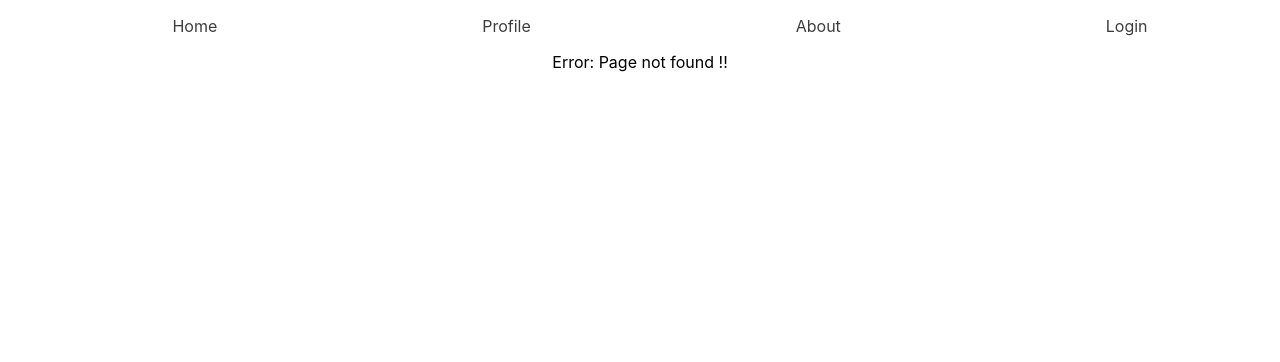
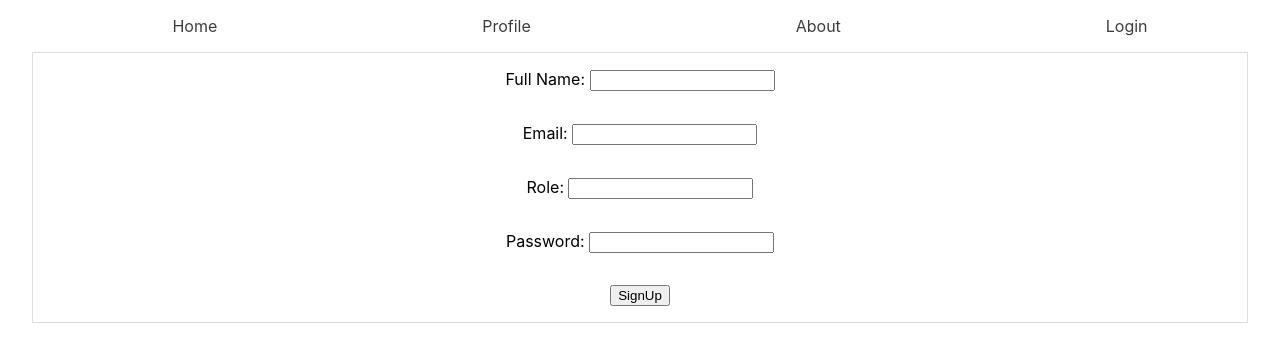
Before and after one commit to Abhinavav23/theta-react, a React (Create React App) app: page /signup in a window 1280 px wide. Before the commit this address had no page. Shown: the top 362 px of the page. Built offline with nearby package versions, Linux system fonts and the light colour scheme.

Commit message:
[18 oct 2023] signup flow

```diff
--- a/src/App.css
+++ b/src/App.css
@@ -31,7 +31,7 @@
   color: #3d3d3d;
 }
 
-.login-form{
+.form-container{
   display: flex;
   flex-direction: column;
   gap: 2rem;
--- a/src/App.jsx
+++ b/src/App.jsx
@@ -9,6 +9,7 @@
 import { DynamicProfile } from "./Pages/DynamicProfile";
 import { Product } from "./Pages/Product";
 import { Login } from "./Pages/Login";
+import { SignUp } from "./Pages/SignUp";
 
 function App() {
   const [showHome, setShowHome] = useState(false);
@@ -48,6 +49,7 @@
         <Route path="/profile/:userId/:localAddress" element={<DynamicProfile />} />
         <Route path="/product" element={<Product/>}/>
         <Route path="/login" element={<Login/>}/>
+        <Route path="/signup" element={<SignUp/>}/>
         <Route
           path="*"
           element={
--- a/src/Pages/Login.jsx
+++ b/src/Pages/Login.jsx
@@ -1,43 +1,43 @@
 import React, { useState } from "react";
 import { useNavigate } from "react-router-dom";
 
-const userList = [
-  {
-    id: "1001",
-    name: "Akash",
-    role: "student",
-    email: "Akash@mail.com",
-    pwd: "123456",
-  },
-  {
-    id: "1002",
-    name: "Naveen",
-    role: "student",
-    email: "Naveen@mail.com",
-    pwd: "123456",
-  },
-  {
-    id: "1003",
-    name: "Faraz",
-    role: "student",
-    email: "Faraz@mail.com",
-    pwd: "123456",
-  },
-  {
-    id: "1004",
-    name: "Prashant",
-    role: "student",
-    email: "Prashant@mail.com",
-    pwd: "123456",
-  },
-  {
-    id: "1008",
-    name: "Suraj",
-    role: "student",
-    email: "Suraj@mail.com",
-    pwd: "123456",
-  },
-];
+// const userList = [
+//   {
+//     id: "1001",
+//     name: "Akash",
+//     role: "student",
+//     email: "Akash@mail.com",
+//     pwd: "123456",
+//   },
+//   {
+//     id: "1002",
+//     name: "Naveen",
+//     role: "student",
+//     email: "Naveen@mail.com",
+//     pwd: "123456",
+//   },
+//   {
+//     id: "1003",
+//     name: "Faraz",
+//     role: "student",
+//     email: "Faraz@mail.com",
+//     pwd: "123456",
+//   },
+//   {
+//     id: "1004",
+//     name: "Prashant",
+//     role: "student",
+//     email: "Prashant@mail.com",
+//     pwd: "123456",
+//   },
+//   {
+//     id: "1008",
+//     name: "Suraj",
+//     role: "student",
+//     email: "Suraj@mail.com",
+//     pwd: "123456",
+//   },
+// ];
 
 export const Login = () => {
   const [userDetails, setUserDetails] = useState({
@@ -45,7 +45,7 @@
     password: "",
   });
 
-  const navigate = useNavigate()
+  const navigate = useNavigate();
 
   const handleInputChange = (e) => {
     const { value, name } = e.target;
@@ -54,22 +54,26 @@
 
   const handleSubmit = (e) => {
     e.preventDefault();
+    const userList = JSON.parse(localStorage.getItem("userList"));
+    if (!userList) {
+      return;
+    }
     const user = userList.find((usr) => usr.email === userDetails.email);
-    if(user){
-        if(user.pwd === userDetails.password){
-            // navigate the user to home
-            console.log('successful');
-            navigate("/home");
-        }else{
-            console.log("password is incorrect");
-        }
-    }else{
-        console.log("no user found");
+    if (user) {
+      if (user.password === userDetails.password) {
+        // navigate the user to home
+        console.log("successful");
+        navigate("/home");
+      } else {
+        console.log("password is incorrect");
+      }
+    } else {
+      console.log("no user found");
     }
   };
 
   return (
-    <form action="" className="login-form" onSubmit={handleSubmit}>
+    <form action="" className="form-container" onSubmit={handleSubmit}>
       <div>
         <label htmlFor="email">Email: </label>
         <input
@@ -93,6 +97,9 @@
       </div>
 
       <input type="submit" value="Login" />
+
+      <p>Not a user already?</p>
+      <button onClick={() => navigate("/signup")}>create account</button>
     </form>
   );
 };
--- /dev/null
+++ b/src/Pages/SignUp.jsx
@@ -0,0 +1,89 @@
+import React, { useState } from "react";
+import { useNavigate } from "react-router-dom";
+
+export const SignUp = () => {
+  const initialUserData = {
+    fullName: "",
+    email: "",
+    role: "",
+    password: "",
+  };
+
+  const [userDetails, setUserDetails] = useState(initialUserData);
+  const navigate = useNavigate();
+  const handleInputChange = (e) => {
+    const { value, name } = e.target;
+    setUserDetails({ ...userDetails, [name]: value });
+  };
+
+  const handleSubmit = (e) => {
+    e.preventDefault();
+   const data = {...userDetails, id: Math.floor(Math.random()*100000)}
+   console.log("data", data);
+    // json---> JS ---> JSON.parse()
+    // JS ---> json --> JSON.stringify()
+    // step 1: check if userList is present
+    const userListJSON = localStorage.getItem("userList");
+    const userList = JSON.parse(userListJSON);
+
+    if (userList) {
+      // push the data
+      userList.push(data);
+      localStorage.setItem("userList", JSON.stringify(userList));
+    } else {
+      // create a data
+      const newUserList = [data]
+      localStorage.setItem("userList", JSON.stringify(newUserList));
+    }
+    navigate("/login");
+  };
+
+  return (
+    <form action="" className="form-container" onSubmit={handleSubmit}>
+      <div>
+        <label htmlFor="fullName">Full Name: </label>
+        <input
+          type="text"
+          name="fullName"
+          id="fullName"
+          onChange={handleInputChange}
+          value={userDetails.fullName.toUpperCase()}
+        />
+      </div>
+      <div>
+        <label htmlFor="email">Email: </label>
+        <input
+          type="email"
+          name="email"
+          id="email"
+          onChange={handleInputChange}
+          value={userDetails.email.toLowerCase()}
+        />
+      </div>
+
+      <div>
+        <label htmlFor="role">Role: </label>
+        <input
+          type="text"
+          name="role"
+          id="role"
+          onChange={handleInputChange}
+          value={userDetails.role}
+        />
+      </div>
+
+      <div>
+        <label htmlFor="password">Password: </label>
+        <input
+          type="password"
+          name="password"
+          id="password"
+          onChange={handleInputChange}
+          value={userDetails.password}
+        />
+      </div>
+
+      <input type="submit" value="SignUp" />
+    </form>
+  );
+};
```
